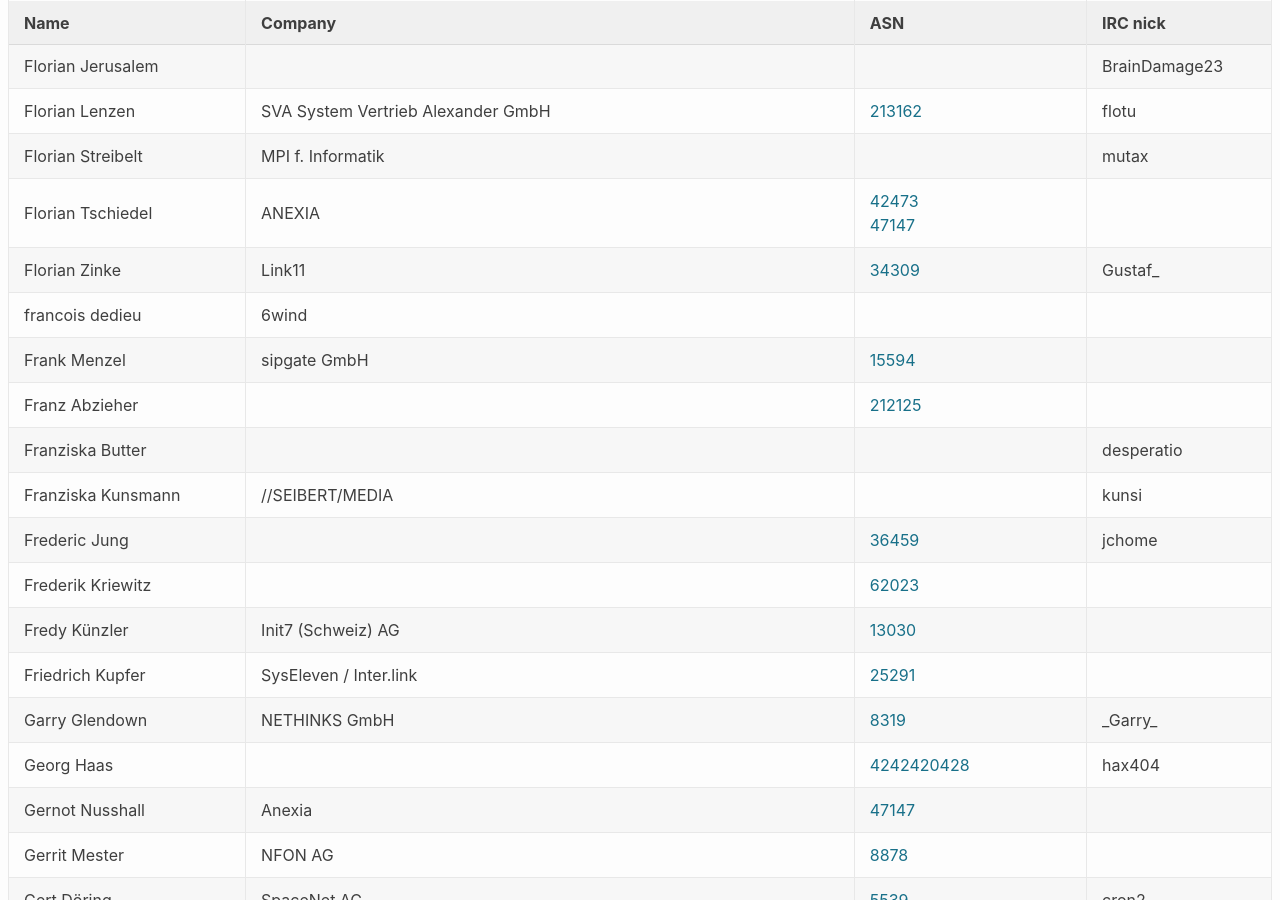
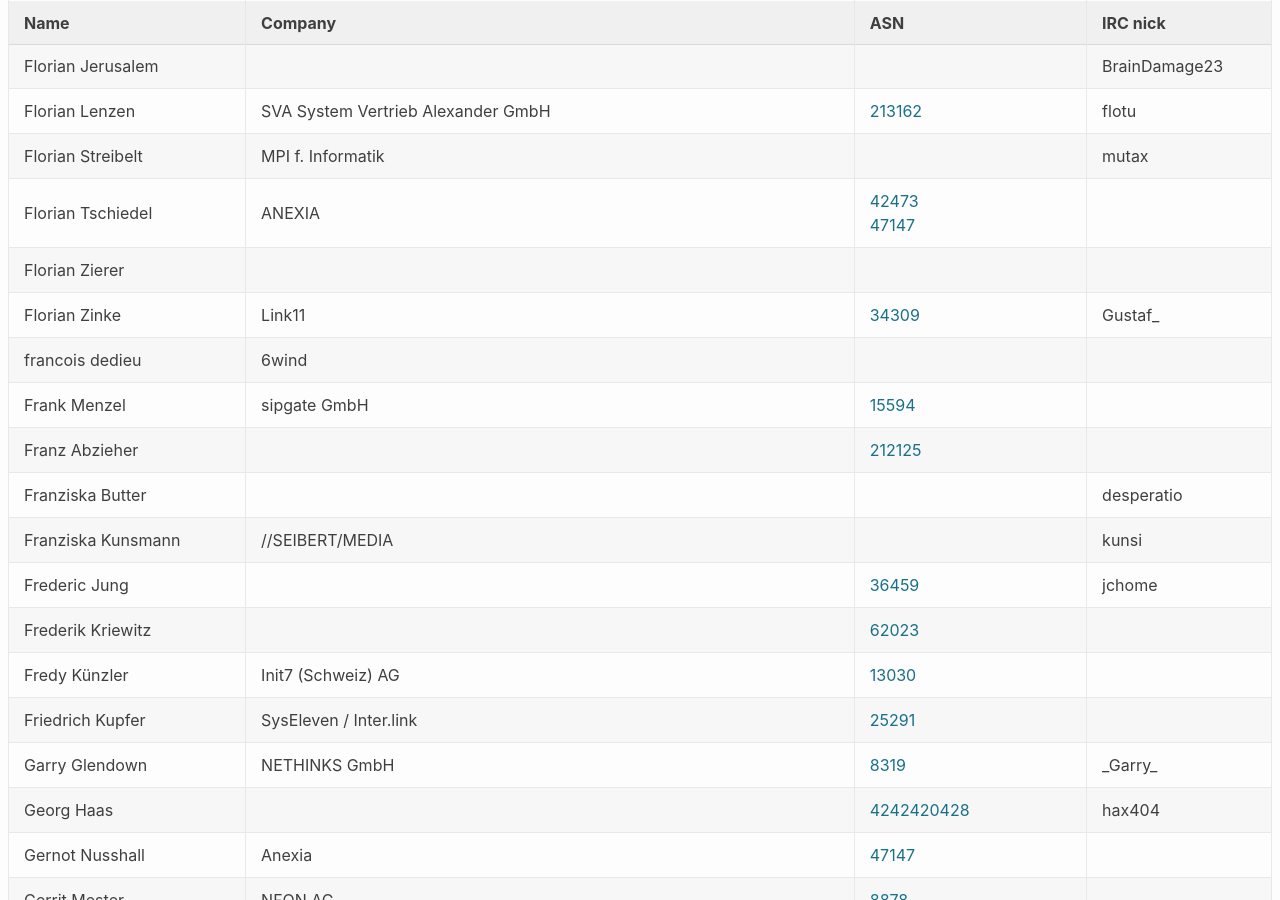
Before and after one commit to denog/pretix-attendeelist, a Jekyll site: the page built from denog13/index.markdown, in a window 1280 px wide and 900 px high, scrolled down 6541 px. Built offline with Jekyll 4.4.1, drawn with Linux system fonts in a browser that asks for light colours.

Commit message:
Latest data: Fri Oct 22 17:13:38 UTC 2021

```diff
--- a/_data/attendees_denog13.json
+++ b/_data/attendees_denog13.json
@@ -882,6 +882,12 @@
     "asn": "AS42473, AS47147"
   },
   {
+    "name": "Florian Zierer",
+    "company": null,
+    "irc": null,
+    "asn": null
+  },
+  {
     "name": "Florian Zinke",
     "company": "Link11",
     "irc": "Gustaf_",
```
